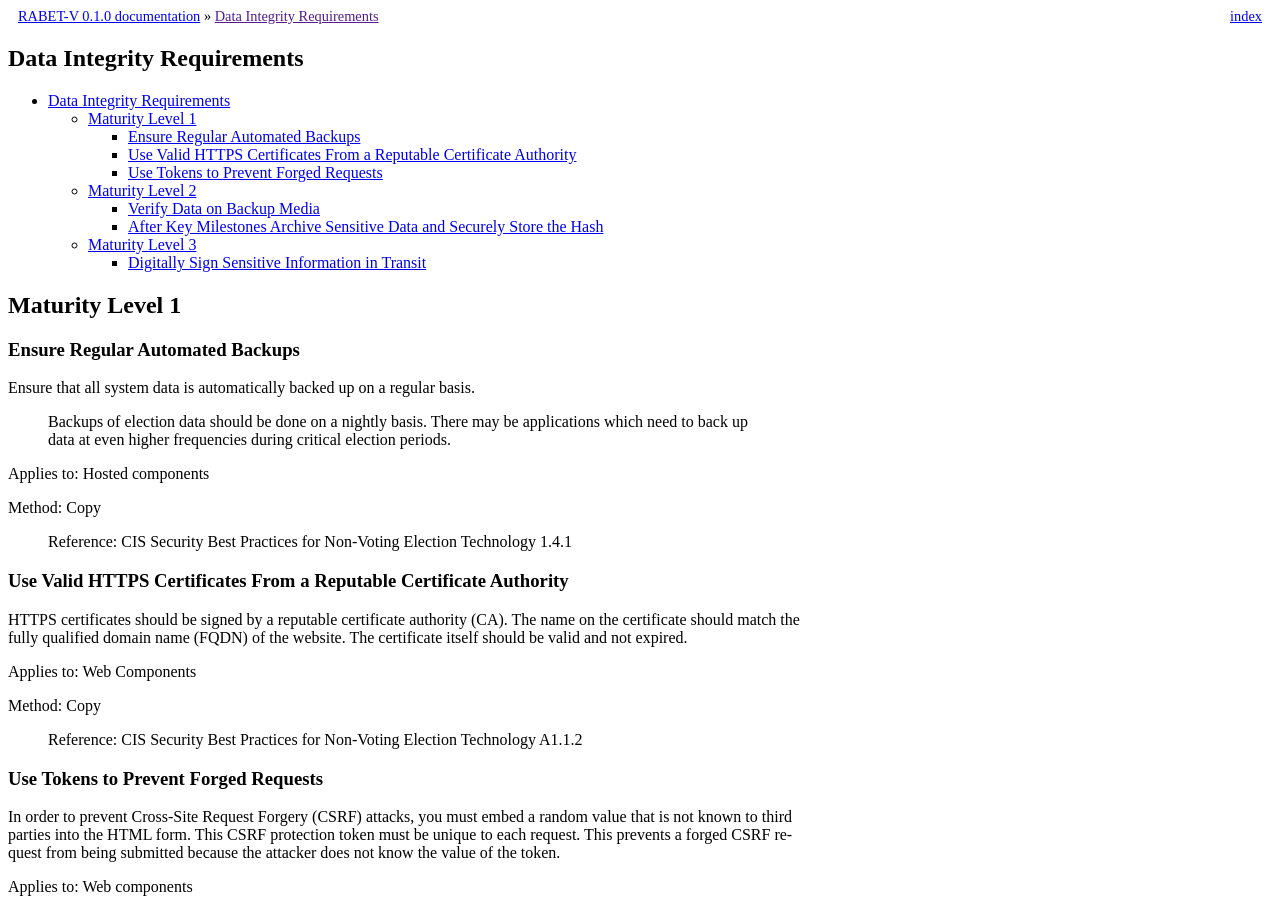
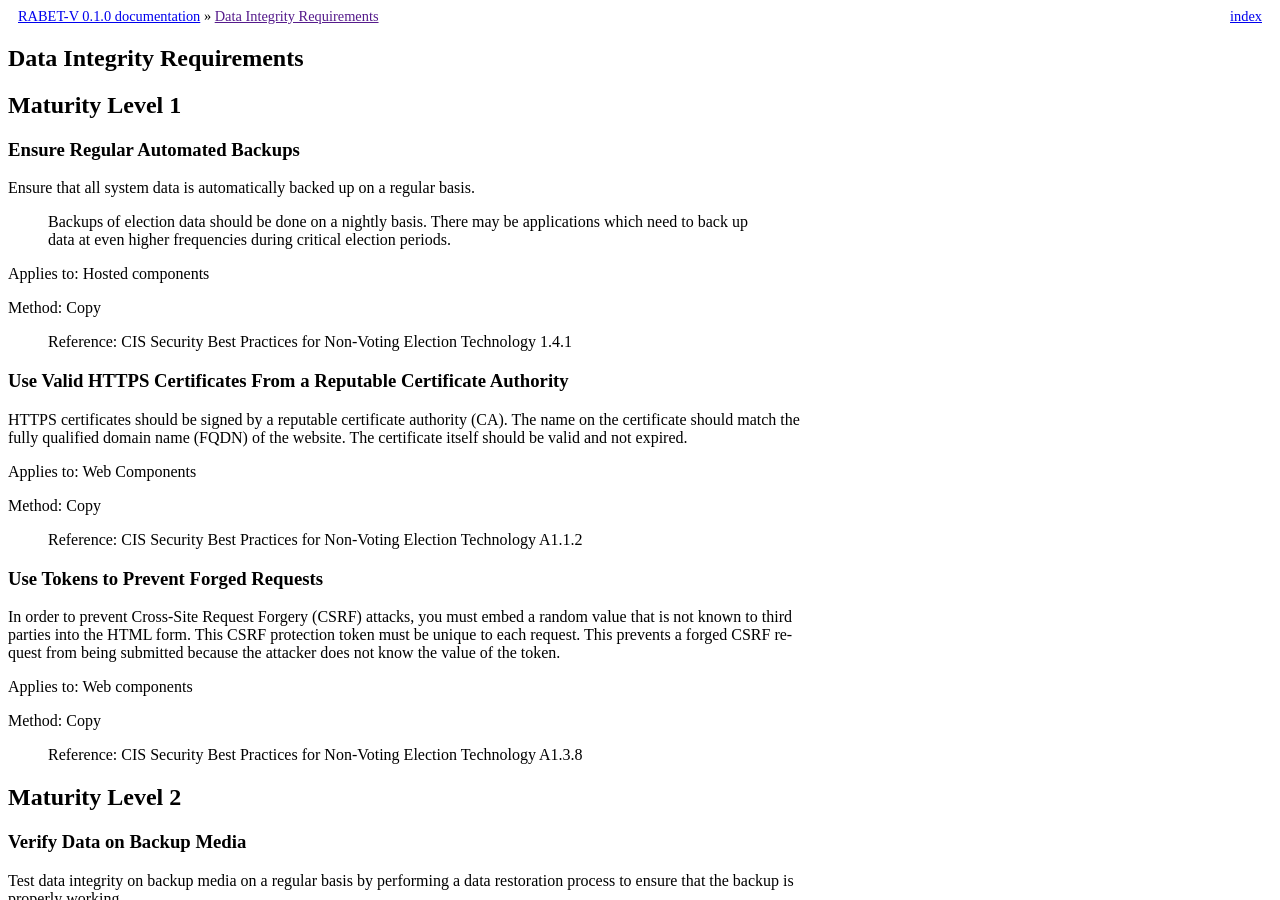
Before and after one commit to it-dept-cis/RABET-V-Pilot, a Sphinx documentation site: the page built from docs/source/Security_Services_Capability_Maturity_Index/Data_Integrity_Requirements.md, in a window 1280 px wide and 900 px high. Built offline with Sphinx 7.4.7, drawn with Linux system fonts in a browser that asks for light colours; pages that are not in the unit, such as notebooks, are missing from menus.

Commit message:
remove TOC

```diff
--- a/docs/source/Security_Services_Capability_Maturity_Index/Data_Integrity_Requirements.md
+++ b/docs/source/Security_Services_Capability_Maturity_Index/Data_Integrity_Requirements.md
@@ -1,18 +1,4 @@
 # Data Integrity Requirements
-<!-- TOC -->
-
-- [Data Integrity Requirements](https://github.com/it-dept-cis/RABET-V-Pilot/blob/master/docs/source/Security_Services_Capability_Maturity_Index/Data_Integrity_Requirements.md#data-integrity-requirements)
-    - [Maturity Level 1](https://github.com/it-dept-cis/RABET-V-Pilot/blob/master/docs/source/Security_Services_Capability_Maturity_Index/Data_Integrity_Requirements.md#maturity-level-1)
-        - [Ensure Regular Automated Backups](https://github.com/it-dept-cis/RABET-V-Pilot/blob/master/docs/source/Security_Services_Capability_Maturity_Index/Data_Integrity_Requirements.md#ensure-regular-automated-backups)
-        - [Use Valid HTTPS Certificates From a Reputable Certificate Authority](https://github.com/it-dept-cis/RABET-V-Pilot/blob/master/docs/source/Security_Services_Capability_Maturity_Index/Data_Integrity_Requirements.md#use-valid-https-certificates-from-a-reputable-certificate-authority)
-        - [Use Tokens to Prevent Forged Requests](https://github.com/it-dept-cis/RABET-V-Pilot/blob/master/docs/source/Security_Services_Capability_Maturity_Index/Data_Integrity_Requirements.md#use-tokens-to-prevent-forged-requests)
-    - [Maturity Level 2](https://github.com/it-dept-cis/RABET-V-Pilot/blob/master/docs/source/Security_Services_Capability_Maturity_Index/Data_Integrity_Requirements.md#maturity-level-2)
-        - [Verify Data on Backup Media](https://github.com/it-dept-cis/RABET-V-Pilot/blob/master/docs/source/Security_Services_Capability_Maturity_Index/Data_Integrity_Requirements.md#verify-data-on-backup-media)
-        - [After Key Milestones Archive Sensitive Data and Securely Store the Hash](https://github.com/it-dept-cis/RABET-V-Pilot/blob/master/docs/source/Security_Services_Capability_Maturity_Index/Data_Integrity_Requirements.md#after-key-milestones-archive-sensitive-data-and-securely-store-the-hash)
-    - [Maturity Level 3](https://github.com/it-dept-cis/RABET-V-Pilot/blob/master/docs/source/Security_Services_Capability_Maturity_Index/Data_Integrity_Requirements.md#maturity-level-3)
-        - [Digitally Sign Sensitive Information in Transit](https://github.com/it-dept-cis/RABET-V-Pilot/blob/master/docs/source/Security_Services_Capability_Maturity_Index/Data_Integrity_Requirements.md#digitally-sign-sensitive-information-in-transit)
-
-<!-- /TOC -->
 ## Maturity Level 1
 
 ### Ensure Regular Automated Backups
```
